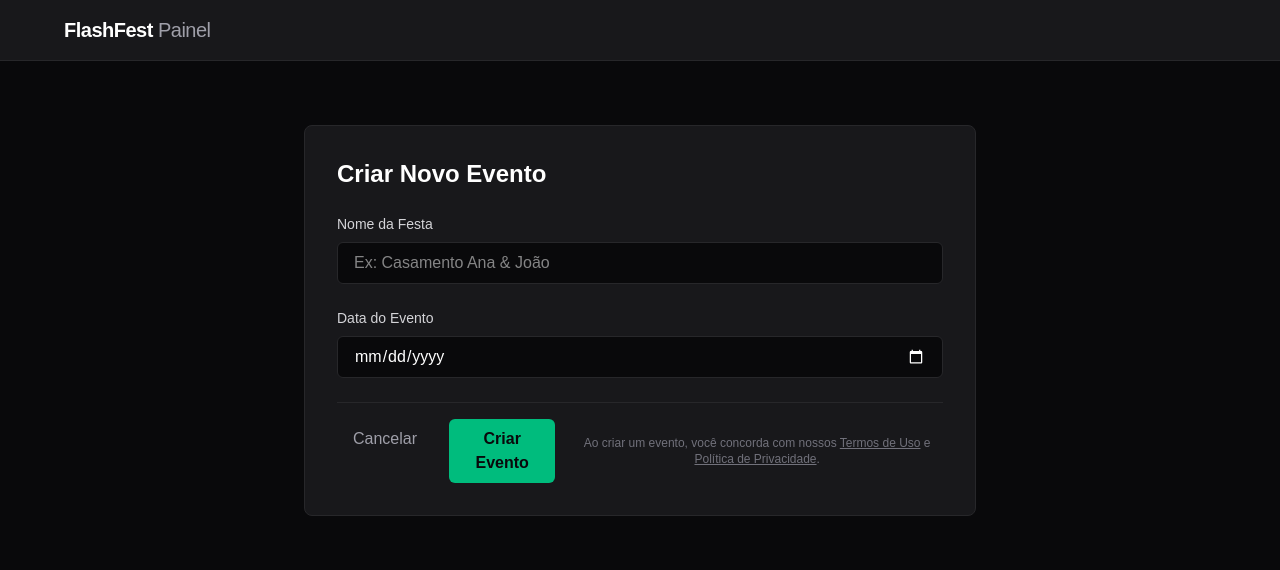
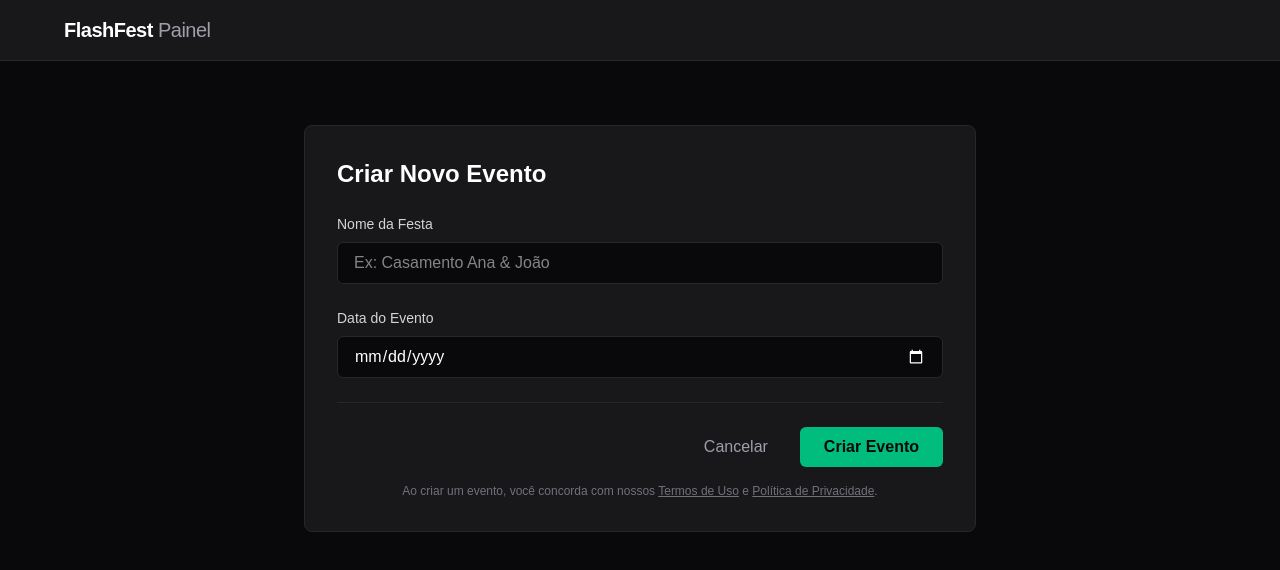
Before and after one commit to Betaluk/fleshfest-app, a Next.js app: page /dashboard/novo in a window 1280 px wide. Shown: the top 570 px of the page. Built offline with nearby package versions, Linux system fonts and the light colour scheme; no server answers.

Commit message:
Ajuste da posição da mensagem de concentimento dos termos de uso e privacidade

```diff
--- a/src/app/dashboard/novo/page.tsx
+++ b/src/app/dashboard/novo/page.tsx
@@ -88,7 +88,10 @@ export default async function NovoEventoPage() {
             className="w-full bg-zinc-950 border border-zinc-800 rounded-md px-4 py-2 text-white focus:outline-none focus:ring-2 focus:ring-zinc-600 [color-scheme:dark]"
           />
         </div>
-        <div className="pt-4 flex justify-end space-x-4 border-t border-zinc-800 mt-6">
+        {/* ÁREA DOS BOTÕES E CONSENTIMENTO */}
+        <div className="pt-6 border-t border-zinc-800 mt-6">
+          {/* 1. Os botões ficam na própria linha deles, alinhados à direita */}
+          <div className="flex justify-end space-x-4 mb-4">
             <Link href="/dashboard" className="px-4 py-2 text-zinc-400 hover:text-white transition">
               Cancelar
             </Link>
@@ -98,7 +101,9 @@ export default async function NovoEventoPage() {
             >
               Criar Evento
             </button>
-          <p className="text-xs text-zinc-500 text-center mt-4 w-full">
+          </div>
+          {/* 2. O texto fica livre em baixo, centralizado */}
+          <p className="text-xs text-zinc-500 text-center w-full">
             Ao criar um evento, você concorda com nossos{' '}
             <Link href="/termos" target="_blank" className="underline hover:text-zinc-300">Termos de Uso</Link>
             {' '}e{' '}
```
Lines whose indentation alone changed are shown as unchanged.
